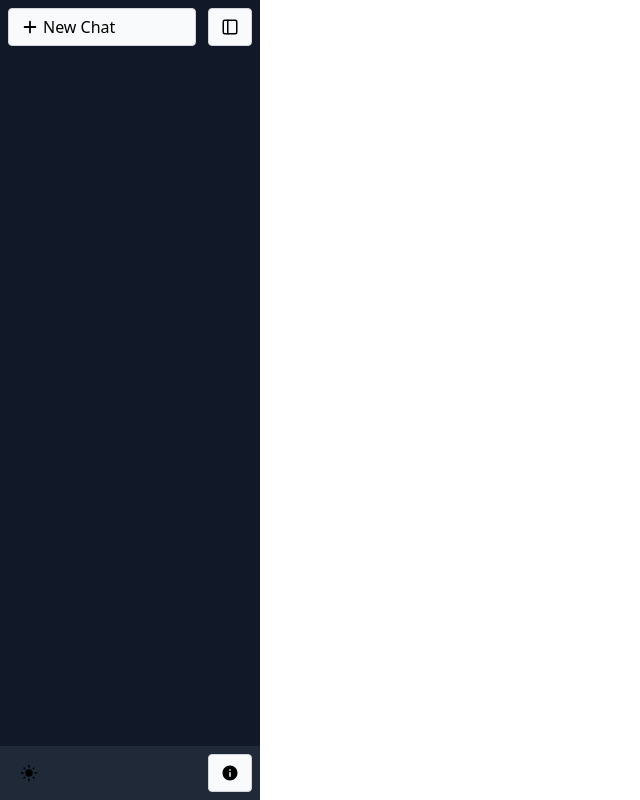
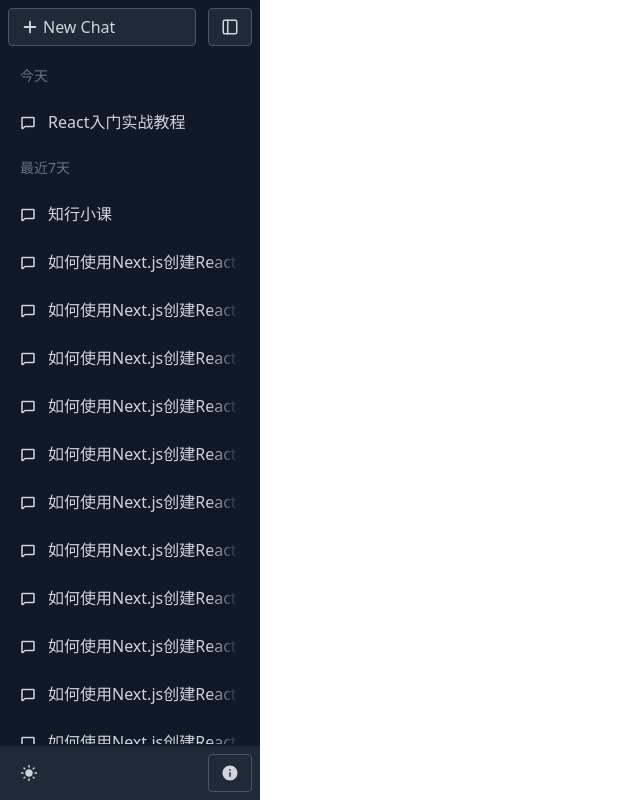
Before and after one commit to duel512/next-gpt, a Next.js app: page / in a window 1280 px wide. Shown: the whole page, without its empty margins (0-640 px from the left). Built offline with nearby package versions, Linux system fonts and the light colour scheme.

Commit message:
ChatList added

```diff
--- a/app/globals.css
+++ b/app/globals.css
@@ -2,7 +2,42 @@
 @tailwind components;
 @tailwind utilities;
 
-html, body{
-    height: 100%;
-    font-size: 16px;
+html,
+body {
+  height: 100%;
+  font-size: 16px;
 }
+
+::-webkit-scrollbar {
+  height: 1rem;
+  width: 0.5rem;
+}
+
+::-webkit-scrollbar:horizontal {
+  height: 0.5rem;
+  width: 1rem;
+}
+
+::-webkit-scrollbar-track {
+  background-color: transparent;
+  border-radius: 9999px;
+}
+
+::-webkit-scrollbar-thumb {
+  background-color: rgba(217, 217, 227, 0.8);
+  border-color: rgb(255, 255, 255);
+  border-radius: 9999px;
+  border-width: 1px;
+}
+
+::-webkit-scrollbar-thumb:hover {
+  background-color: rgb(236, 236, 241);
+}
+
+.dark ::-webkit-scrollbar-thumb {
+  background-color: rgb(86, 88, 105);
+}
+
+.dark ::-webkit-scrollbar-thumb:hover {
+  background-color: rgb(172, 172, 190);
+}
--- /dev/null
+++ b/components/common/utils.ts
@@ -0,0 +1,38 @@
+import { Chat } from "@/types/chat";
+
+export function groupByDate(chatList: Chat[]) {
+  const groupMap = new Map<string, Chat[]>();
+  chatList.forEach((item) => {
+    const now = new Date();
+    const updateTime = new Date(item.updateTime);
+    let key = "未知时间";
+    const dayDiff = Math.floor(
+      (now.getTime() - updateTime.getTime()) / (1000 * 60 * 60 * 24)
+    );
+    if (dayDiff === 0 && now.getDate() === updateTime.getDate()) {
+      key = "今天";
+    } else if (dayDiff <= 7) {
+      key = "最近7天";
+    } else if (dayDiff <= 31) {
+      key = "最近一个月";
+    } else if (now.getFullYear() === updateTime.getFullYear()) {
+      key = `${updateTime.getMonth() + 1}月`;
+    } else {
+      key = `${updateTime.getFullYear()}`;
+    }
+    if (groupMap.has(key)) {
+      groupMap.get(key)?.push(item);
+    } else {
+      groupMap.set(key, [item]);
+    }
+  });
+  groupMap.forEach((item) => {
+    item.sort((a, b) => b.updateTime - a.updateTime);
+  });
+  const groupList = Array.from(groupMap).sort(([, list1], [, list2]) => {
+    return (
+      list2[list2.length - 1].updateTime - list1[list1.length - 1].updateTime
+    );
+  });
+  return groupList;
+}
--- /dev/null
+++ b/components/home/Navigation/ChatList.tsx
@@ -0,0 +1,134 @@
+import { useMemo, useState } from "react";
+import { Chat } from "@/types/chat";
+import { AiOutlineEdit } from "react-icons/ai";
+import { MdCheck, MdClose, MdDeleteOutline } from "react-icons/md";
+import { PiChatBold, PiTrashBold } from "react-icons/pi";
+import { groupByDate } from "@/components/common/utils";
+
+export default function ChatList() {
+  const [ChatList, setChatList] = useState<Chat[]>([
+    {
+      id: "1",
+      title: "React入门实战教程",
+      updateTime: Date.now(),
+    },
+    {
+      id: "2",
+      title: "如何使用Next.js创建React项目",
+      updateTime: Date.now() - 1000 * 60 * 60 * 24 * 2,
+    },
+    {
+      id: "3",
+      title: "如何使用Next.js创建React项目",
+      updateTime: Date.now() - 1000 * 60 * 60 * 24 * 2,
+    },
+    {
+      id: "4",
+      title: "如何使用Next.js创建React项目",
+      updateTime: Date.now() - 1000 * 60 * 60 * 24 * 2,
+    },
+    {
+      id: "5",
+      title: "如何使用Next.js创建React项目",
+      updateTime: Date.now() - 1000 * 60 * 60 * 24 * 2,
+    },
+    {
+      id: "6",
+      title: "如何使用Next.js创建React项目",
+      updateTime: Date.now() - 1000 * 60 * 60 * 24 * 2,
+    },
+    {
+      id: "7",
+      title: "如何使用Next.js创建React项目",
+      updateTime: Date.now() - 1000 * 60 * 60 * 24 * 2,
+    },
+    {
+      id: "8",
+      title: "如何使用Next.js创建React项目",
+      updateTime: Date.now() - 1000 * 60 * 60 * 24 * 2,
+    },
+    {
+      id: "9",
+      title: "如何使用Next.js创建React项目",
+      updateTime: Date.now() - 1000 * 60 * 60 * 24 * 2,
+    },
+    {
+      id: "10",
+      title: "如何使用Next.js创建React项目",
+      updateTime: Date.now() - 1000 * 60 * 60 * 24 * 2,
+    },
+    {
+      id: "11",
+      title: "如何使用Next.js创建React项目",
+      updateTime: Date.now() - 1000 * 60 * 60 * 24 * 2,
+    },
+    {
+      id: "12",
+      title: "如何使用Next.js创建React项目",
+      updateTime: Date.now() - 1000 * 60 * 60 * 24 * 2,
+    },
+    {
+      id: "13",
+      title: "如何使用Next.js创建React项目",
+      updateTime: Date.now() - 1000 * 60 * 60 * 24 * 2,
+    },
+    {
+      id: "14",
+      title: "如何使用Next.js创建React项目",
+      updateTime: Date.now() - 1000 * 60 * 60 * 24 * 2,
+    },
+    {
+      id: "15",
+      title: "知行小课",
+      updateTime: Date.now() + 2,
+    },
+  ]);
+
+  const [selectedChat, setSelectedChat] = useState<Chat>();
+  const groupList = useMemo(() => {
+    return groupByDate(ChatList);
+  }, [ChatList]);
+
+  return (
+    <div className="flex-1 mb-[48px] mt-2 flex flex-col overflow-y-auto">
+      {groupList.map(([date, list]) => {
+        return (
+          <div key={date}>
+            <div className="sticky top-0 z-10 p-3 text-sm bg-gray-900 text-gray-500">
+              {date}
+            </div>
+            <ul>
+              {list.map((item) => {
+                const selected = selectedChat?.id === item.id;
+
+                return (
+                  <li
+                    onClick={() => {
+                      setSelectedChat(item);
+                    }}
+                    key={item.id}
+                    className={`group flex items-center p-3 space-x-3 cursor-pointer hover:bg-gray-800${
+                      selected ? "bg-gray-800" : ""
+                    }`}
+                  >
+                    <div>
+                      <PiChatBold />
+                    </div>
+                    <div className="relative flex-1 whitespace-nowrap overflow-hidden">
+                      {item.title}
+                      <span
+                        className={`group-hover:from-gray-800 absolute right-0 inset-y-0 w-8 from-gray-900 bg-gradient-to-l ${
+                          selected ? "from-gray-800" : ""
+                        }`}
+                      ></span>
+                    </div>
+                  </li>
+                );
+              })}
+            </ul>
+          </div>
+        );
+      })}
+    </div>
+  );
+}
--- a/components/home/Navigation/index.tsx
+++ b/components/home/Navigation/index.tsx
@@ -3,6 +3,7 @@
 import { useAppContext } from "@/components/AppContext";
 import MenuBar from "./MenuBar";
 import ToolBar from "./Toolbar";
+import ChatList from "./ChatList";
 
 const Navigation = () => {
   const {
@@ -13,9 +14,10 @@
     <nav
       className={`${
         displayNavigation ? "" : "hidden"
-      } relative h-full w-[260px] bg-gray-900 text-gray-300 p-2`}
+      } flex flex-col dark relative h-full w-[260px] bg-gray-900 text-gray-300 p-2`}
     >
       <MenuBar />
+      <ChatList />
       <ToolBar />
     </nav>
   );
--- /dev/null
+++ b/types/chat.d.ts
@@ -0,0 +1,5 @@
+export interface Chat {
+  id: string;
+  title: string;
+  updateTime: number;
+}
```
